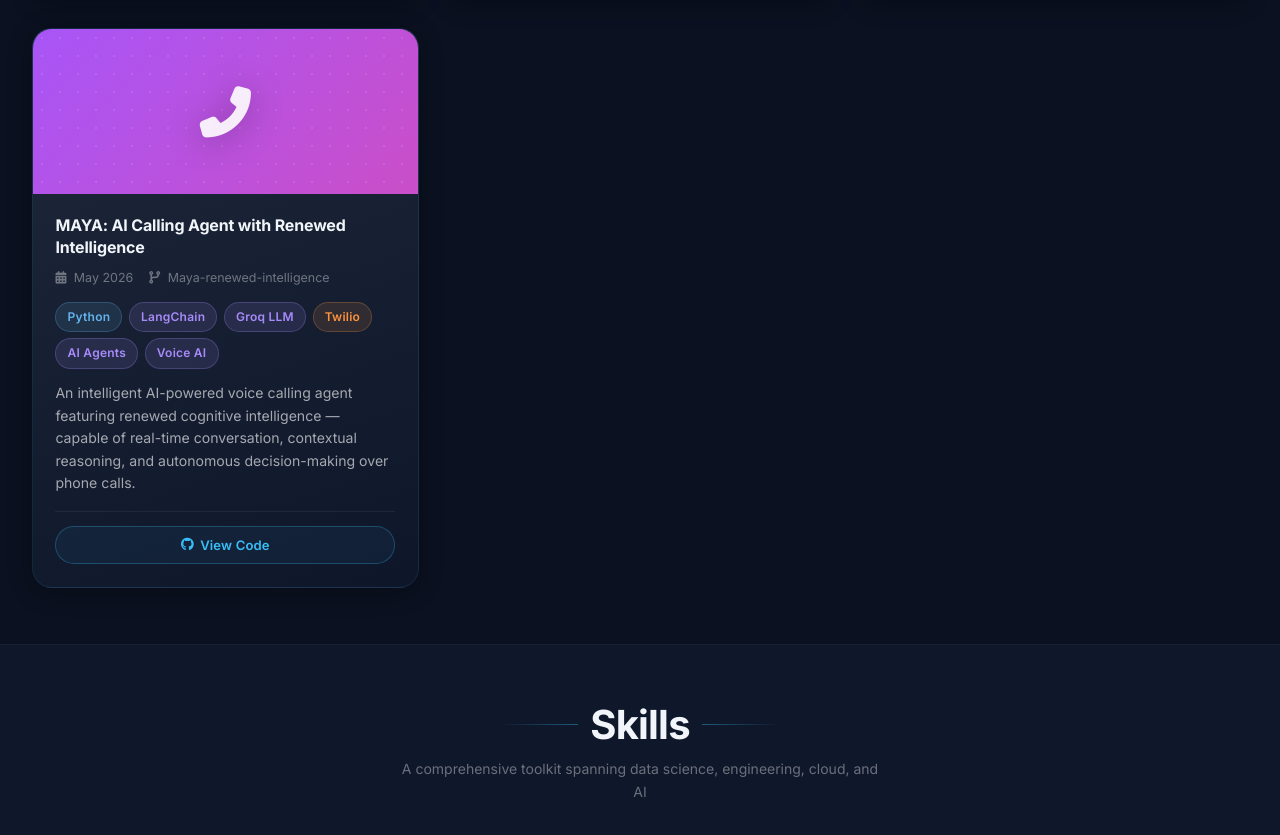
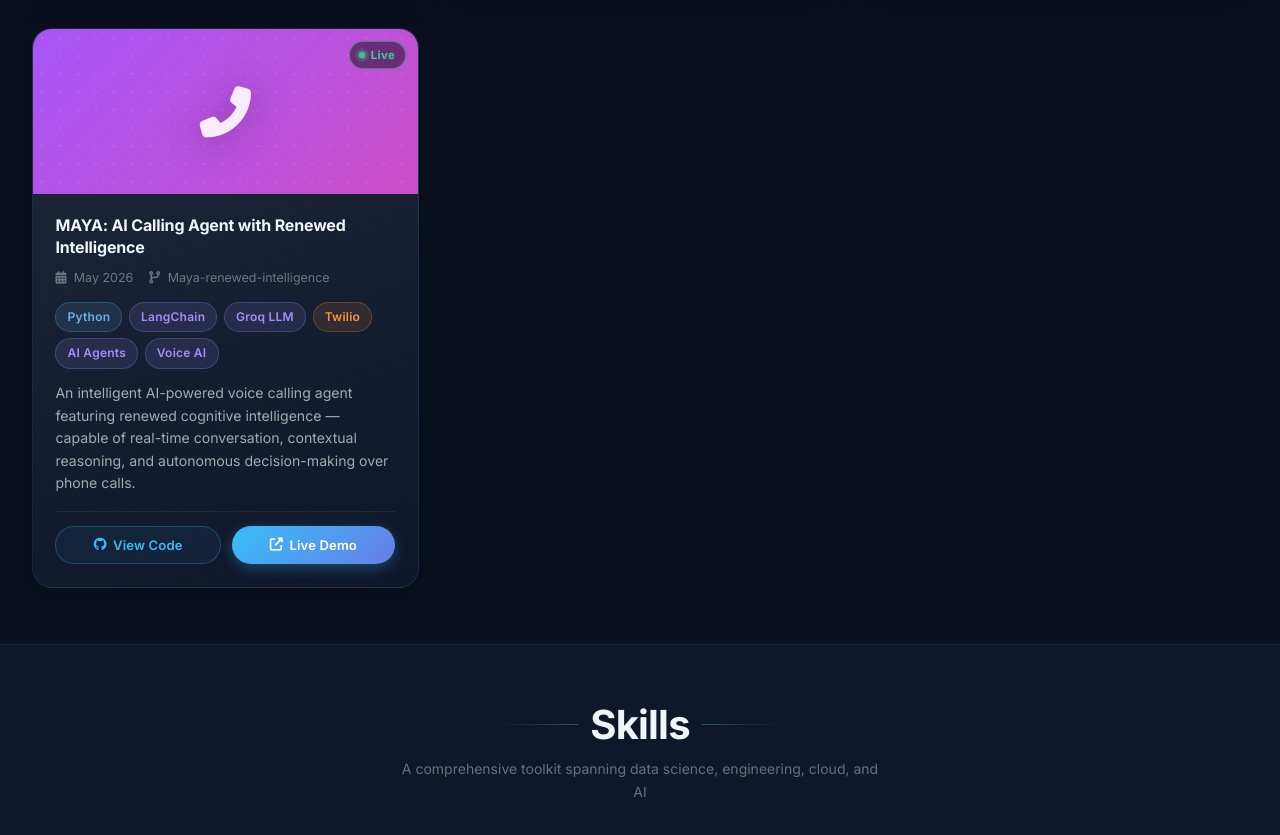
Before and after one commit to yashhackz360/Yashwanth-Portfolio, a plain HTML site: page index.html in a window 1280 px wide. Shown: the part 4919-5754 px from the top of the page. Drawn offline with nearby package versions, Linux system fonts and the light colour scheme.

Commit message:
feat: add live demo link for MAYA AI Calling Agent project

```diff
--- a/index.html
+++ b/index.html
@@ -548,6 +548,7 @@
                     <div class="project-banner">
                         <div class="project-banner-dots" aria-hidden="true"></div>
                         <i class="fas fa-phone-alt project-banner-icon"></i>
+                        <span class="live-badge" aria-label="Live demo available"><span class="live-dot"></span>Live</span>
                     </div>
                     <div class="project-content">
                         <h3>MAYA: AI Calling Agent with Renewed Intelligence</h3>
@@ -569,6 +570,9 @@
                         <div class="project-links">
                             <a href="https://github.com/yashhackz360/MAYA-CALLING-AGENT/tree/Maya-renewed-intelligence" target="_blank" rel="noopener" class="proj-link-code">
                                 <i class="fab fa-github"></i> View Code
+                            </a>
+                            <a href="https://maya-calling-agent.vercel.app" target="_blank" rel="noopener" class="proj-link-demo">
+                                <i class="fas fa-external-link-alt"></i> Live Demo
                             </a>
                         </div>
                     </div>
```
